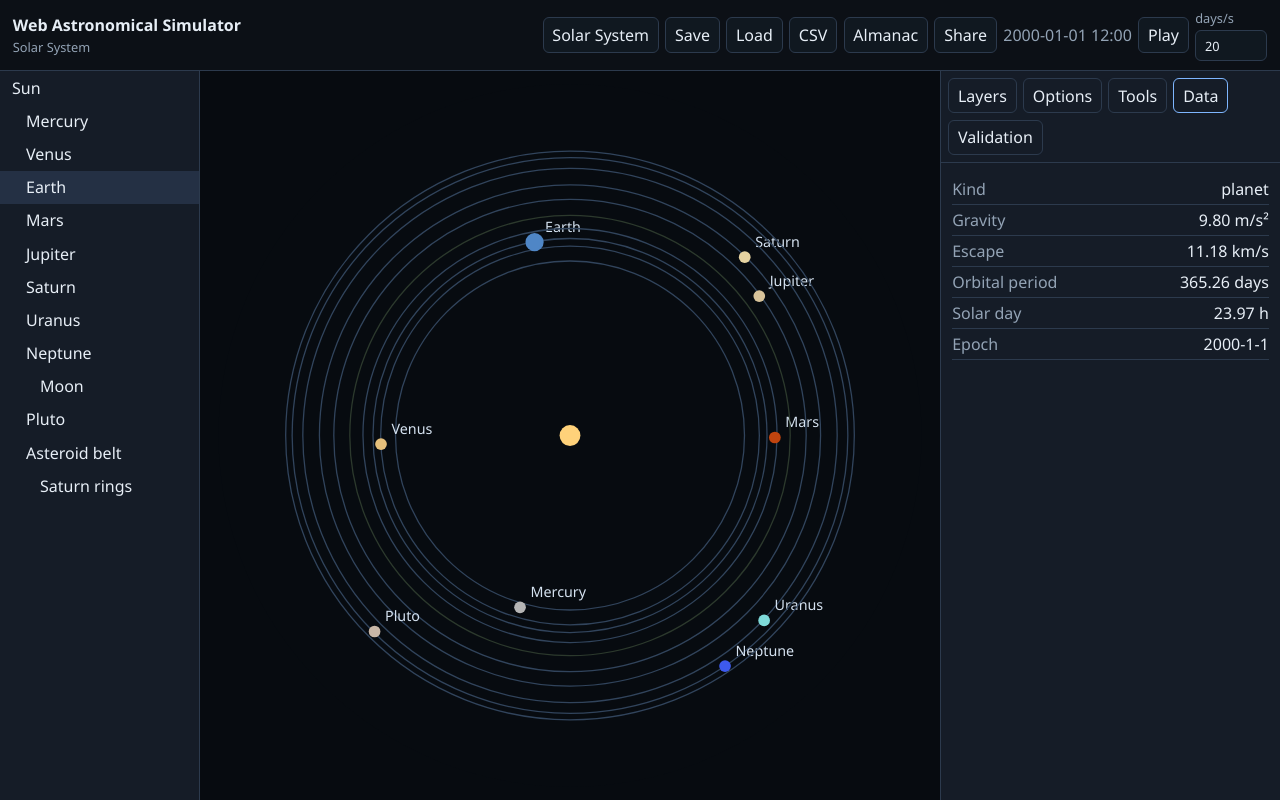
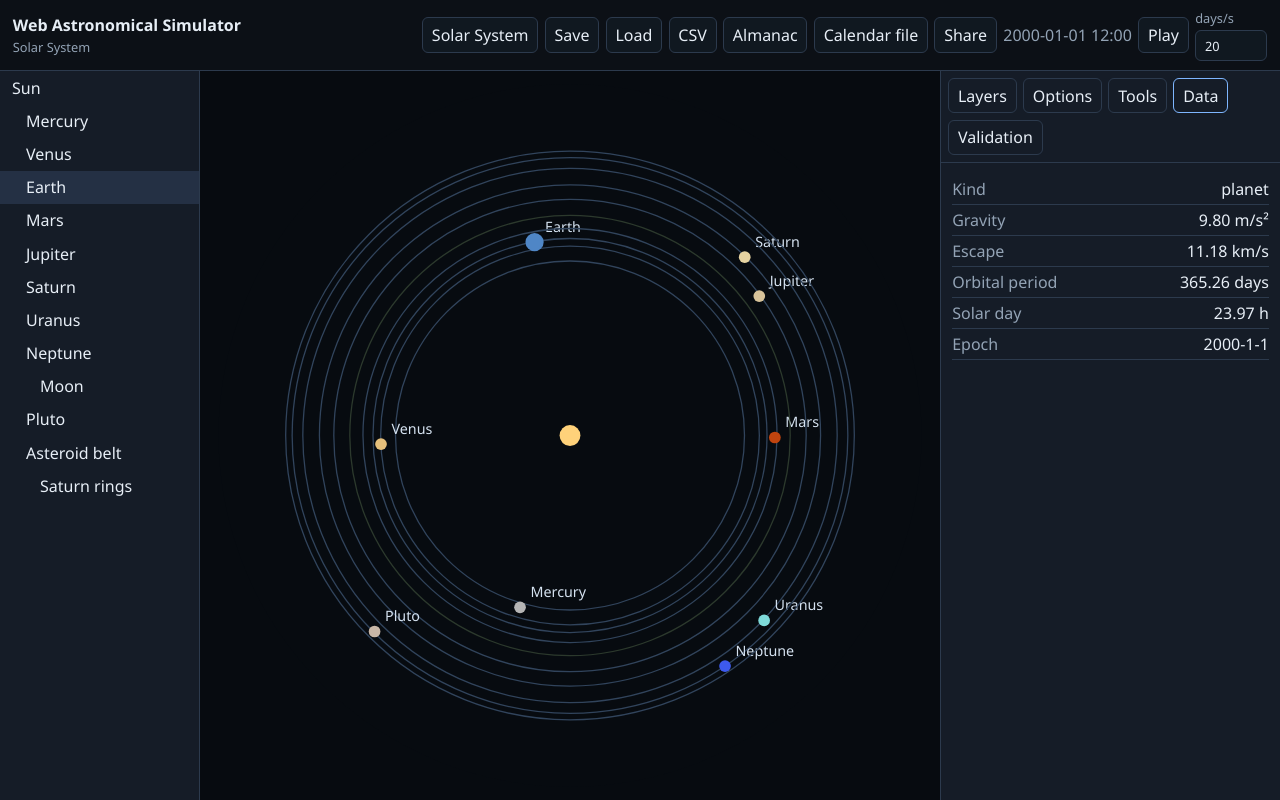
Before and after one commit to Jopo12321/web-astronomical-simulator, a Preact app: page / in a window 1280 px wide. Built offline with nearby package versions, Linux system fonts and the light colour scheme.

Commit message:
feat: export an ICS calendar and list the custom layout
The options menu can show a hand-built system, and the toolbar can download an epoch calendar file.

```diff
--- a/src/i18n/en.ts
+++ b/src/i18n/en.ts
@@ -13,6 +13,7 @@ export const en = {
   share: 'Share',
   csv: 'CSV',
   almanac: 'Almanac',
+  ics: 'Calendar file',
   play: 'Play',
   pause: 'Pause',
   bodies: 'Bodies',
--- a/src/ui/App.tsx
+++ b/src/ui/App.tsx
@@ -2,7 +2,7 @@ import { effect } from '@preact/signals';
 import { useEffect, useRef } from 'preact/hooks';
 import { solSystem } from '../core/presets/sol';
 import { jdToCalendar } from '../core/time/julian';
-import { almanacMarkdown, bodiesCsv } from '../io/export';
+import { almanacMarkdown, bodiesCsv, eventsIcs } from '../io/export';
 import { downloadSystem, downloadText, readSystemFile } from '../io/file';
 import { decodeShare, encodeShare } from '../io/share';
 import { loadSlot, saveSlot } from '../io/storage';
@@ -128,6 +128,19 @@ export function App() {
           <button
             type="button"
             onClick={() => {
+              const doc = system.value;
+              downloadText(
+                'events.ics',
+                eventsIcs(doc.name, [{ name: `${doc.name} epoch`, jd: doc.epochJd }]),
+                'text/calendar',
+              );
+            }}
+          >
+            {t('ics')}
+          </button>
+          <button
+            type="button"
+            onClick={() => {
               void encodeShare({ ...system.value, viewJd: viewJd.value }).then((hash) => {
                 const url = `${location.origin}${location.pathname}#s=${hash}`;
                 void navigator.clipboard.writeText(url).then(() => {
--- a/src/ui/OptionsPanel.tsx
+++ b/src/ui/OptionsPanel.tsx
@@ -14,6 +14,7 @@ const ARCHITECTURES: GeneratorSettings['architecture'][] = [
   'circumbinary',
   'circumstellar',
   'red-dwarf',
+  'custom',
 ];
 
 export function OptionsPanel() {
```
Also changed, not shown: 1 other file (tests, documents, lock files or other folders).
